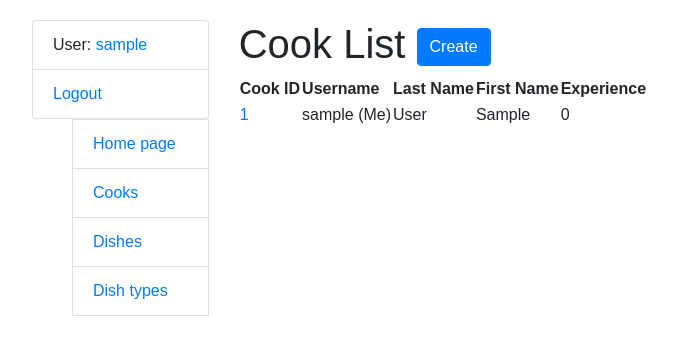
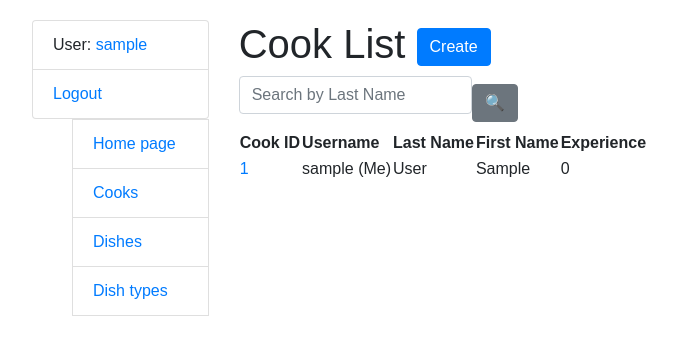
Before and after one commit to Luchnick112/py-resto-management, a Django app: page /cook/ in a window 1280 px wide. Shown: the top 355 px of the page, without its empty margins (3-680 px from the left). Run offline with Django 5.2, Linux system fonts and the light colour scheme; the visitor is signed in with stand-in values (Sample User, id 1); data comes from the database, SQL or seed files in the repository; some libraries are stand-ins or nearby versions.

Commit message:
Update search forms

```diff
--- a/kitchen/views.py
+++ b/kitchen/views.py
@@ -5,7 +5,7 @@ from django.shortcuts import render, get_object_or_404, redirect
 from django.urls import reverse_lazy
 from django.views import generic
 
-from kitchen.forms import DishSearchForm, CookSearchForm, CookCreationForm, CookUpdateForm, DishForm
+from kitchen.forms import DishSearchForm, CookSearchForm, CookCreationForm, CookUpdateForm, DishForm, DishTypeSearchForm
 from kitchen.models import Cook, DishType, Dish
 
 @login_required(login_url="login")
@@ -120,6 +120,23 @@ class DishTypeListView(LoginRequiredMixin, generic.ListView):
     template_name = "kitchen/dish_type_list.html"
     context_object_name = "dish_type_list"
 
+    def get_context_data(
+        self, *, object_list=..., **kwargs
+    ):
+        context = super(DishTypeListView, self).get_context_data(**kwargs)
+        name = self.request.GET.get("name", "")
+        context["name"] = name
+        context["search_form"] = DishTypeSearchForm(
+            initial={"name": name}
+        )
+        return context
+
+    def get_queryset(self):
+        queryset = super().get_queryset()
+        form = DishTypeSearchForm(self.request.GET)
+        if form.is_valid():
+            return queryset.filter(name__icontains=form.cleaned_data["name"])
+        return queryset
 
 class DishTypeCreateView(LoginRequiredMixin, generic.CreateView):
     model = DishType
--- a/py_resto_management/settings.py
+++ b/py_resto_management/settings.py
@@ -45,8 +45,8 @@ INSTALLED_APPS = [
     "django.contrib.messages",
     "django.contrib.staticfiles",
     "debug_toolbar",
+    "crispy_forms",
     "crispy_bootstrap4",
-    "crispy_forms",
     "kitchen",
 ]
 
--- a/templates/kitchen/cook_list.html
+++ b/templates/kitchen/cook_list.html
@@ -1,4 +1,5 @@
 {% extends "base.html" %}
+{% load crispy_forms_filters %}
 
 {% block content %}
   <h1>
@@ -7,6 +8,11 @@
       Create
     </a>
   </h1>
+    <form method="get" action="" class="form-inline">
+      {{ search_form|crispy }}
+      <input class="btn btn-secondary" type="submit" value="🔍">
+    </form>
+
     {% if cook_list %}
       <table>
         <tr>
--- a/templates/kitchen/dish_list.html
+++ b/templates/kitchen/dish_list.html
@@ -12,6 +12,7 @@
     {{ search_form|crispy }}
     <input class="btn btn-secondary" type="submit" value="🔍">
   </form>
+  <br>
   {% if dish_list %}
     <table>
       <tr>
--- a/templates/kitchen/dish_type_list.html
+++ b/templates/kitchen/dish_type_list.html
@@ -1,4 +1,5 @@
 {% extends "base.html" %}
+{% load crispy_forms_filters %}
 
 {% block content %}
   <h1>
@@ -6,8 +7,11 @@
     <a href="{% url 'kitchen:dish-type-create' %}" class="btn btn-primary link-to-page">
        Create
     </a>
-
   </h1>
+    <form method="get" action="" class="form-inline">
+      {{ search_form|crispy }}
+      <input class="btn btn-secondary" type="submit" value="🔍">
+    </form>
   {% if dish_type_list %}
     <table class="table">
       <tr>
```
Also changed, not shown: kitchen/forms.py (line endings or trailing spaces).
